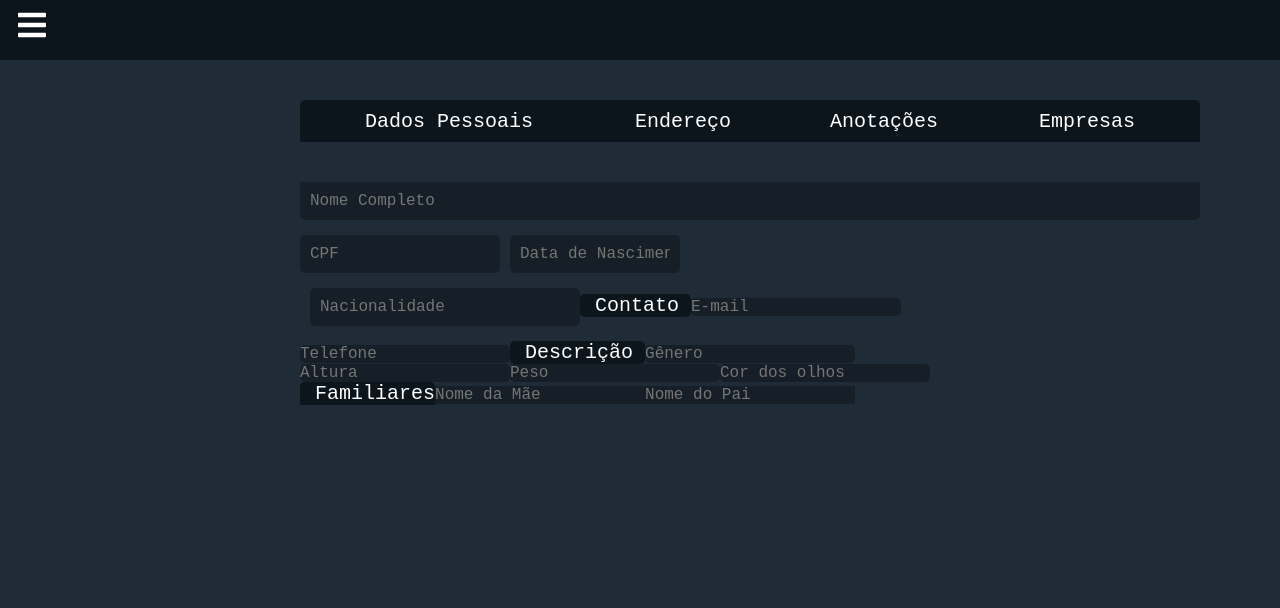
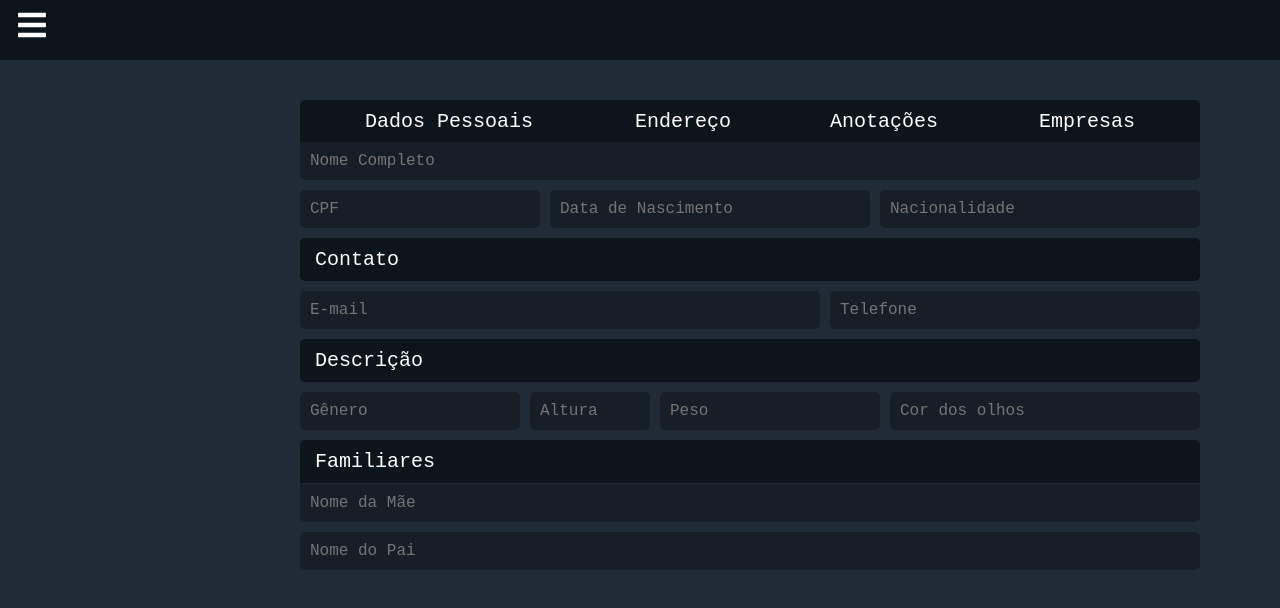
Before and after one commit to Igor-Cavalera/whoAreYou, a React (Create React App) app: page /Forms in a window 1280 px wide. Shown: the top 608 px of the page. Built offline with nearby package versions, Linux system fonts and the light colour scheme.

Commit message:
ajustando-aba-dados

```diff
--- a/src/index.css
+++ b/src/index.css
@@ -15,9 +15,8 @@ form {
 }
 
 .tabContent {
-  max-width: 900px;
+  width: 900px;
   margin-left: 250px;
-  margin-top: 40px;
   font-family: 'Courier New', Courier, monospace;
 }
 
@@ -126,7 +125,7 @@ label {
   width: 880px;;
   border-radius: 0 0 5px 5px;
   background: #161f27;
-  margin: 0 0 15px 0;
+  margin: 0 0 10px 0;
   color: #ffffff;
 }
 
@@ -135,7 +134,7 @@ label {
   padding: 10px;
   border-radius: 5px;
   background: #161f27;
-  margin: 0 0 15px 0;
+  margin: 0 0 20px 0;
   color: #ffffff;
 }
 
@@ -149,21 +148,22 @@ label {
 }
 
 .cpf {
-  width: 180px;
+  width: 220px;
 }
 
 .nascimento {
- width: 150px;
+ width: 300px;
  margin-left: 10px;
 }
 
 .nacionalidade {
-  width: 250px;
+  width: 300px;
 }
 
 .anotacoes, .descricao, .familiares, .contato {
   font-size: 20px;
-  width: 880px;
+  width: 900px;
+  padding: 10px;
   margin-bottom: 0px;
   padding-left: 15px;
   border-radius: 5px 5px 0 0;
@@ -171,8 +171,9 @@ label {
 }
 
 .contato {
-  width: 880px;
   border-radius: 5px;
+  padding-right: 801px;
+  margin-bottom: 10px;
   background-color: #0c151c;
 }
 
@@ -180,20 +181,29 @@ label {
   all: unset;
   background: #161f27;
   border-radius: 5px;
-
+  width: 500px;
+  border-radius: 5px;
+  padding: 10px;
   color: #ffffff;
+  margin-top: 20px;
+  margin-bottom: 20px;
 }
 
 .telefone {
   all: unset;
   background: #161f27;
+  width: 350px;
   border-radius: 5px;
+  padding: 10px;
+  margin-left: 10px;
   color: #ffffff;
 }
 
 .descricao {
   border-radius: 5px;
   background-color: #0c151c;
+  padding-right: 777px;
+  margin: 30px 0;
 }
 
 .genero, .altura {
@@ -201,19 +211,30 @@ label {
   background: #161f27;
   border-radius: 5px;
   color: #ffffff;
+  margin-top: 20px;
 }
 
 .genero {
   overflow: hidden;
+  padding: 10px;
+  width: 200px;
+  margin-bottom: 20px;
 }
 
 .altura {
+  padding: 10px;
+  border-radius: 5px;
+  margin-left: 10px;
+  width: 100px;
 }
 
 .peso {
   all: unset;
   border-radius: 5px;
   background: #161f27;
+  width: 200px;
+  padding: 10px;
+  margin-left: 10px;
   color: #ffffff;
 }
 
@@ -224,6 +245,9 @@ input[type=number]::-webkit-outer-spin-button {
 
 .olhos {
   all: unset;
+  width: 290px;
+  padding: 10px;
+  margin-left: 10px;
   border-radius: 5px;
   background: #161f27;
   color: #ffffff;
@@ -231,16 +255,25 @@ input[type=number]::-webkit-outer-spin-button {
 
 .familiares {
   background-color: #0c151c;
+  padding-right: 765px;
 }
 
 .maeNome , .paiNome {
   all: unset;
+  width: 880px;
+  padding: 10px;
+  margin-top: 10px;
+  border-radius: 5px;
   background-color: #161f27;
   color: #ffffff;
 }
 
 .maeNome {
   all: unset;
+  width: 880px;
+  padding: 10px;
+  margin-top: 11px;
+  border-radius: 0 0 5px 5px ;
   background-color: #161f27;
   color: #ffffff;
 }
```
